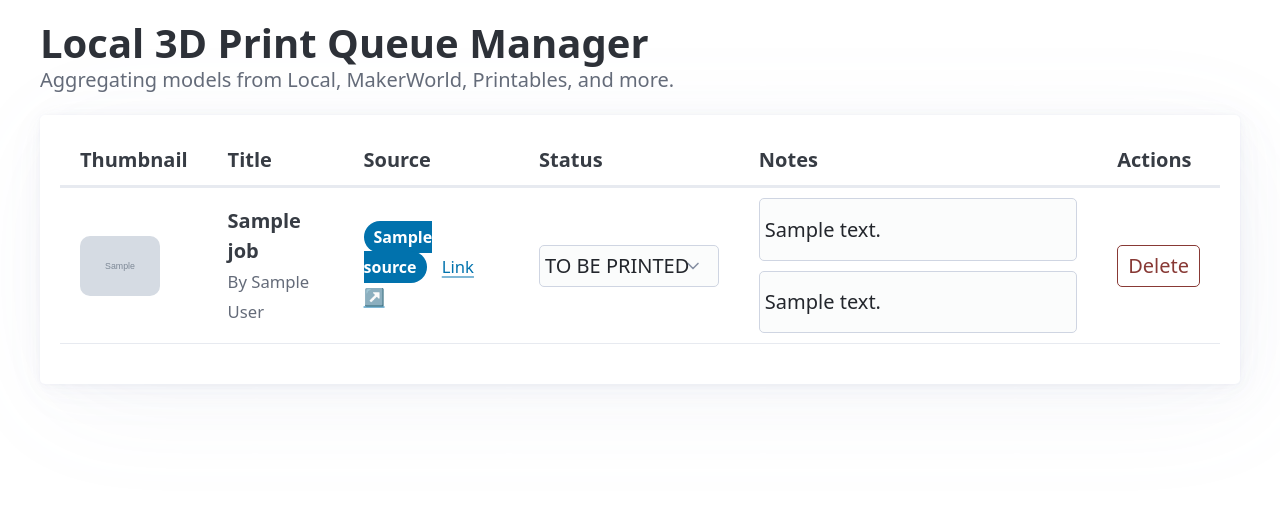
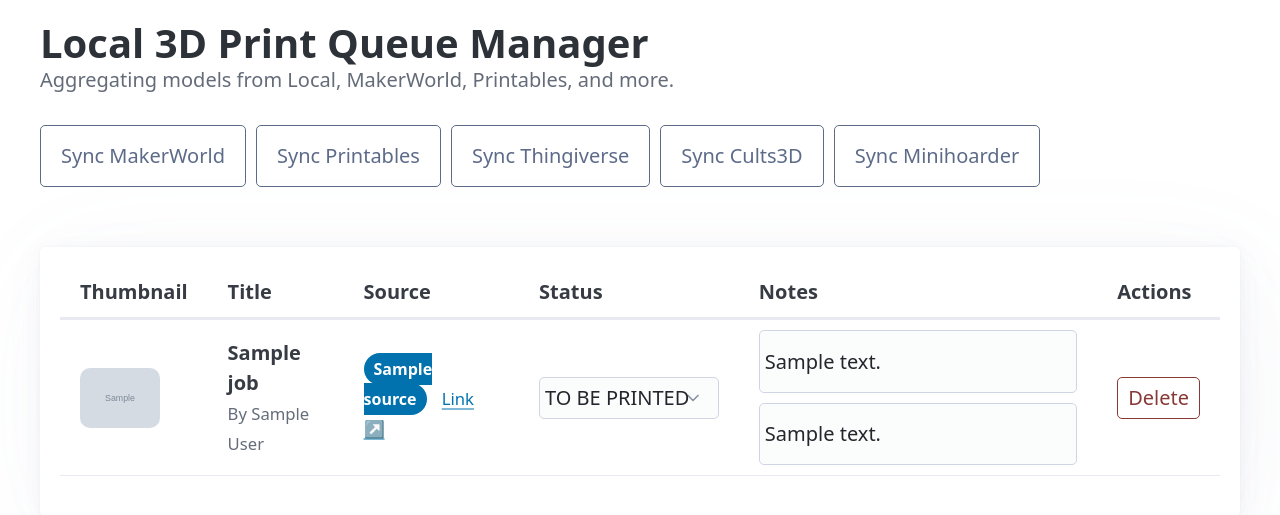
Before and after one commit to Ciemaar/PrintQueueManager, a FastAPI app: template src/app/templates/index.html in a window 1280 px wide. Shown: the top 515 px of the page. Run offline with FastAPI, Linux system fonts and the light colour scheme; the template is opened without the code that fills it: most values are stand-ins (such as "Sample title", 1, 10 or a date in 2020); grey boxes marked "Sample" are stand-in pictures; some libraries are stand-ins or nearby versions.

Commit message:
Add manual sync buttons to the UI
- Added a `POST /sync/{platform}` endpoint to `src/app/main.py` which triggers `celery.delay()` for the given platform and returns an inline HTMX success/error message.
- Updated `index.html` header to include "Sync MakerWorld", "Sync Printables", etc. buttons that leverage HTMX to post to the new endpoint and render feedback dynamically.
- Added tests (`test_main_sync.py`) to verify the new endpoint behaves correctly and actually invokes the mocked Celery tasks.

Co-authored-by: Ciemaar <1388496+Ciemaar@users.noreply.github.com>

```diff
--- a/src/app/main.py
+++ b/src/app/main.py
@@ -91,3 +91,36 @@ def update_notes(
         db.commit()
         return HTMLResponse("Saved")
     return HTMLResponse("")
+
+
+@app.post("/sync/{platform}", response_class=HTMLResponse)
+def trigger_sync(platform: str) -> HTMLResponse:
+    """Manually trigger a background Celery task to synchronize a specific platform."""
+    from src.worker.celery_app import (
+        sync_makerworld,
+        sync_printables,
+        sync_thingiverse,
+        sync_cults3d,
+        sync_minihoarder,
+    )
+
+    tasks = {
+        "makerworld": sync_makerworld,
+        "printables": sync_printables,
+        "thingiverse": sync_thingiverse,
+        "cults3d": sync_cults3d,
+        "minihoarder": sync_minihoarder,
+    }
+
+    task = tasks.get(platform.lower())
+    if task:
+        task.delay()
+        msg = f"Sync started for {platform.capitalize()}!"
+        return HTMLResponse(
+            f'<div class="sync-toast" style="color: var(--pico-primary); '
+            f'font-weight: bold; margin-bottom: 1rem;">{msg}</div>'
+        )
+    return HTMLResponse(
+        f'<div class="sync-toast" style="color: var(--pico-del-color); '
+        f'font-weight: bold; margin-bottom: 1rem;">Unknown platform: {platform}</div>'
+    )
--- a/src/app/templates/index.html
+++ b/src/app/templates/index.html
@@ -50,6 +50,15 @@
                 <h1>Local 3D Print Queue Manager</h1>
                 <p>Aggregating models from Local, MakerWorld, Printables, and more.</p>
             </hgroup>
+
+            <section aria-label="Manual Sync Triggers" style="margin-top: 1.5rem; display: flex; gap: 0.5rem; flex-wrap: wrap;">
+                <button class="outline secondary" hx-post="/sync/makerworld" hx-swap="innerHTML" hx-target="#sync-feedback">Sync MakerWorld</button>
+                <button class="outline secondary" hx-post="/sync/printables" hx-swap="innerHTML" hx-target="#sync-feedback">Sync Printables</button>
+                <button class="outline secondary" hx-post="/sync/thingiverse" hx-swap="innerHTML" hx-target="#sync-feedback">Sync Thingiverse</button>
+                <button class="outline secondary" hx-post="/sync/cults3d" hx-swap="innerHTML" hx-target="#sync-feedback">Sync Cults3D</button>
+                <button class="outline secondary" hx-post="/sync/minihoarder" hx-swap="innerHTML" hx-target="#sync-feedback">Sync Minihoarder</button>
+            </section>
+            <div id="sync-feedback" style="min-height: 2rem; margin-top: 0.5rem;"></div>
         </header>
 
         <article>
```
Also changed, not shown: tests/unit/test_main_sync.py (added, +23 -0 lines), test_ui.db.
